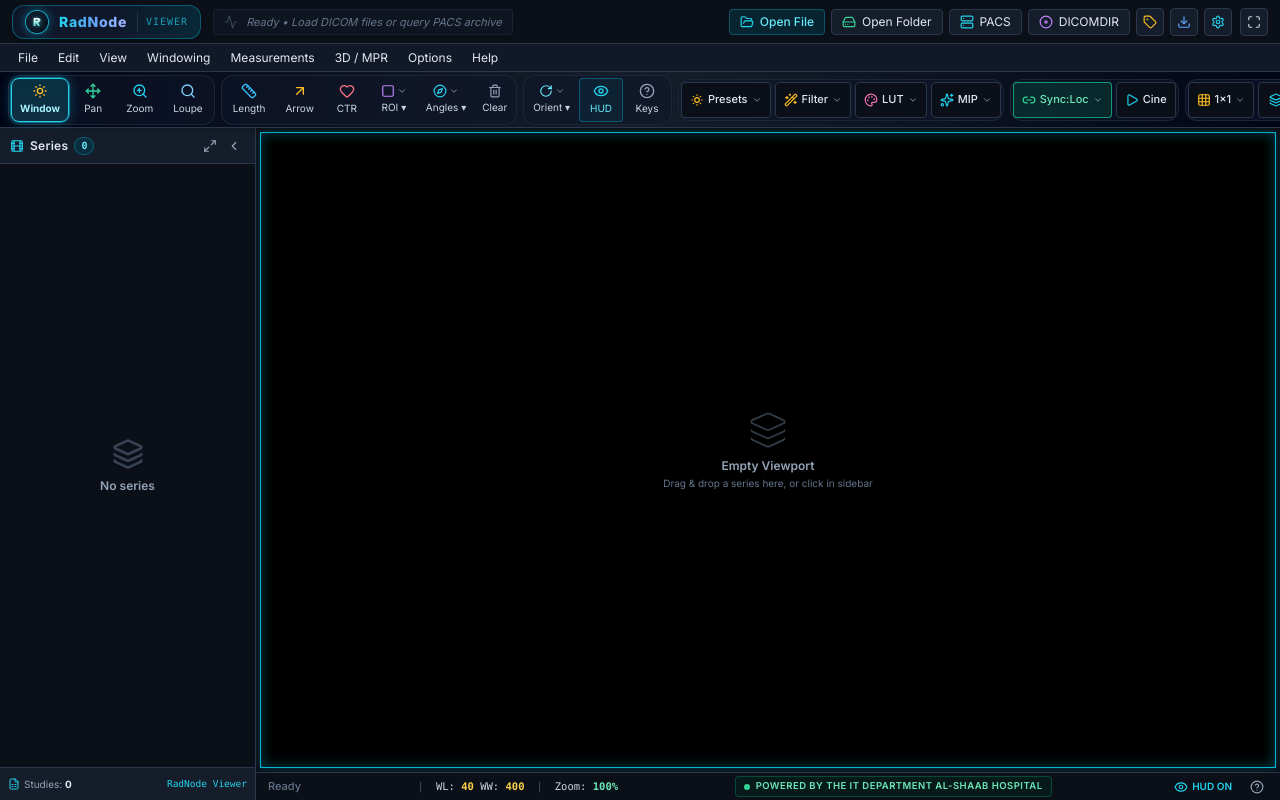
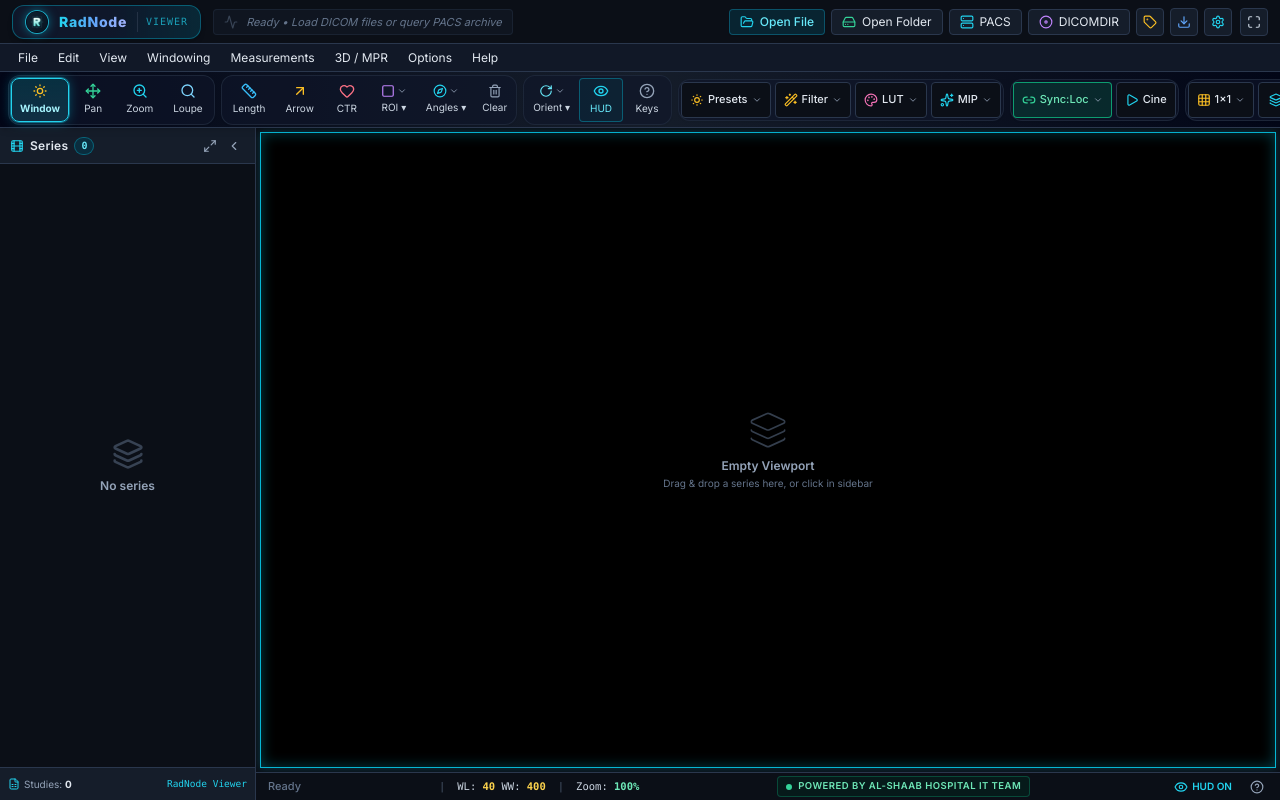
Before and after one commit to imadradhijob-ui/RadGraphy, a React (Vite) app: page / in a window 1280 px wide. Built offline with nearby package versions, Linux system fonts and the light colour scheme.

Commit message:
chore(branding): update tagline to POWERED BY AL-SHAAB HOSPITAL IT TEAM

```diff
--- a/package.json
+++ b/package.json
@@ -2,7 +2,7 @@
   "name": "radnode-viewer",
   "private": true,
   "version": "0.0.12",
-  "description": "RadNode Viewer Version 0.0.12 - POWERED BY THE IT DEPARTMENT AL-SHAAB HOSPITAL",
+  "description": "RadNode Viewer Version 0.0.12 - POWERED BY AL-SHAAB HOSPITAL IT TEAM",
   "author": "IMAD RADHI <imad.radhi@gmail.com>",
   "type": "module",
   "main": "electron/main.cjs",
--- a/src/components/AboutModal.tsx
+++ b/src/components/AboutModal.tsx
@@ -84,7 +84,7 @@ export const AboutModal: React.FC<AboutModalProps> = ({
         <div className="bg-gradient-to-r from-emerald-950/90 via-slate-900 to-cyan-950/90 border-b border-emerald-500/30 px-5 py-2 flex items-center justify-between text-[11px] text-emerald-300 font-bold tracking-wide shadow-inner">
           <div className="flex items-center gap-2">
             <span className="w-2 h-2 rounded-full bg-emerald-400 animate-pulse" />
-            <span>POWERED BY THE IT DEPARTMENT AL-SHAAB HOSPITAL</span>
+            <span>POWERED BY AL-SHAAB HOSPITAL IT TEAM</span>
           </div>
           <span className="text-[9.5px] font-mono px-2 py-0.5 rounded bg-emerald-900/60 border border-emerald-500/50 text-emerald-200">
             Al-Shaab Hospital
--- a/src/components/BottomStatusBar.tsx
+++ b/src/components/BottomStatusBar.tsx
@@ -121,7 +121,7 @@ export const BottomStatusBar: React.FC<BottomStatusBarProps> = ({
       {/* Hospital IT Department Powered Badge */}
       <div className="hidden lg:flex items-center gap-1.5 px-2 py-0.5 rounded bg-emerald-950/40 border border-emerald-500/30 text-[9.5px] font-semibold text-emerald-300 tracking-wider select-none">
         <span className="w-1.5 h-1.5 rounded-full bg-emerald-400 animate-pulse shrink-0" />
-        <span>POWERED BY THE IT DEPARTMENT AL-SHAAB HOSPITAL</span>
+        <span>POWERED BY AL-SHAAB HOSPITAL IT TEAM</span>
       </div>
 
       {/* Right Segment: Codec / Syntax, Overlays Toggle, Shortcuts */}
--- a/src/components/ReportGeneratorModal.tsx
+++ b/src/components/ReportGeneratorModal.tsx
@@ -168,7 +168,7 @@ export const ReportGeneratorModal: React.FC<ReportGeneratorModalProps> = ({
             <div style="font-size: 10.5px; text-align: right; color: #64748b; margin-top: 3px;">
               <div>Report Date: ${new Date().toLocaleDateString()}</div>
               <div>RadNode Viewer PACS</div>
-              <div style="font-size: 9px; color: #059669; font-weight: bold; margin-top: 2px;">POWERED BY THE IT DEPARTMENT AL-SHAAB HOSPITAL</div>
+              <div style="font-size: 9px; color: #059669; font-weight: bold; margin-top: 2px;">POWERED BY AL-SHAAB HOSPITAL IT TEAM</div>
             </div>
           </div>
         </div>
--- a/src/services/dicomdirGenerator.ts
+++ b/src/services/dicomdirGenerator.ts
@@ -394,7 +394,7 @@ export class DicomDirGenerator {
     zip.file(
       'README.TXT',
       `RADNODE VIEWER DICOMDIR ARCHIVE\r\n` +
-      `POWERED BY THE IT DEPARTMENT AL-SHAAB HOSPITAL\r\n` +
+      `POWERED BY AL-SHAAB HOSPITAL IT TEAM\r\n` +
       `===================================\r\n` +
       `Patient Name: ${study.patientName}\r\n` +
       `Patient ID:   ${study.patientId}\r\n` +
--- a/src/services/exportService.ts
+++ b/src/services/exportService.ts
@@ -163,7 +163,7 @@ export class ExportService {
         </div>
 
         <div class="footer">
-          <div>Generated by: <strong>RadNode Viewer (Version 0.0.12)</strong> • POWERED BY THE IT DEPARTMENT AL-SHAAB HOSPITAL</div>
+          <div>Generated by: <strong>RadNode Viewer (Version 0.0.12)</strong> • POWERED BY AL-SHAAB HOSPITAL IT TEAM</div>
           <div>Radiologist Signature: ____________________</div>
         </div>
       </body>
```
